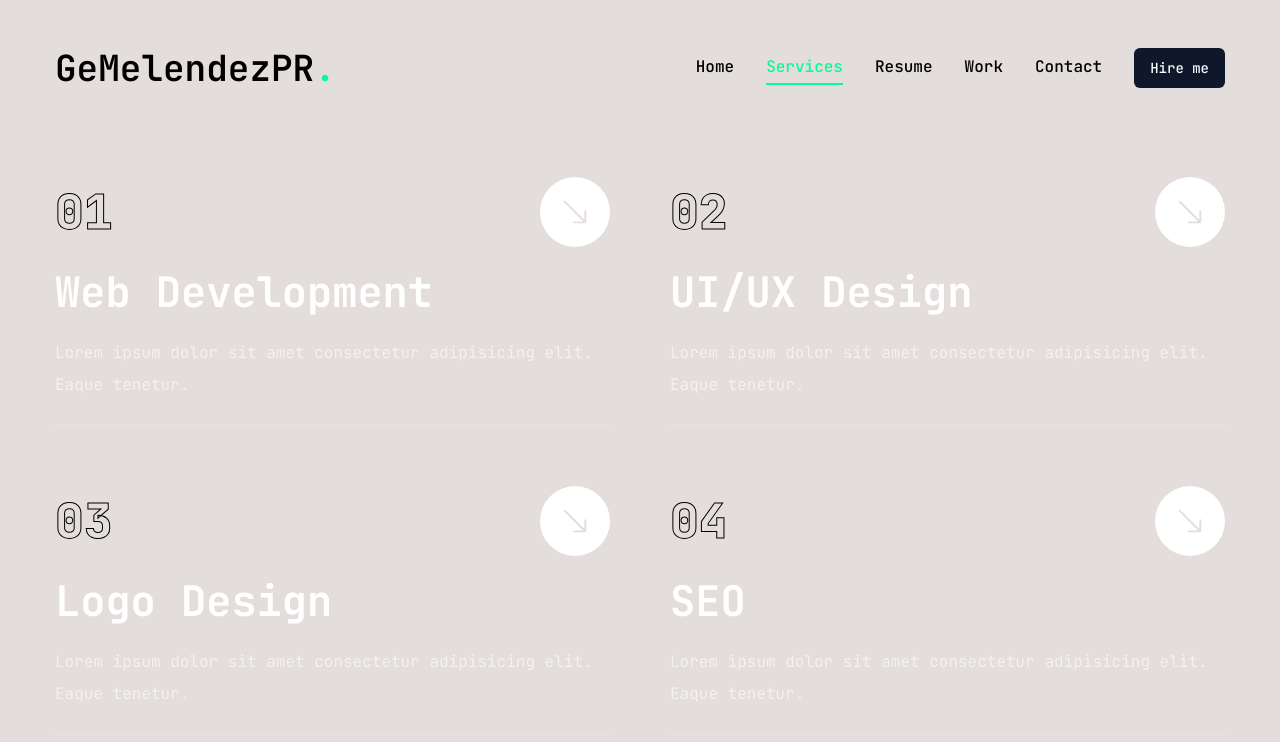
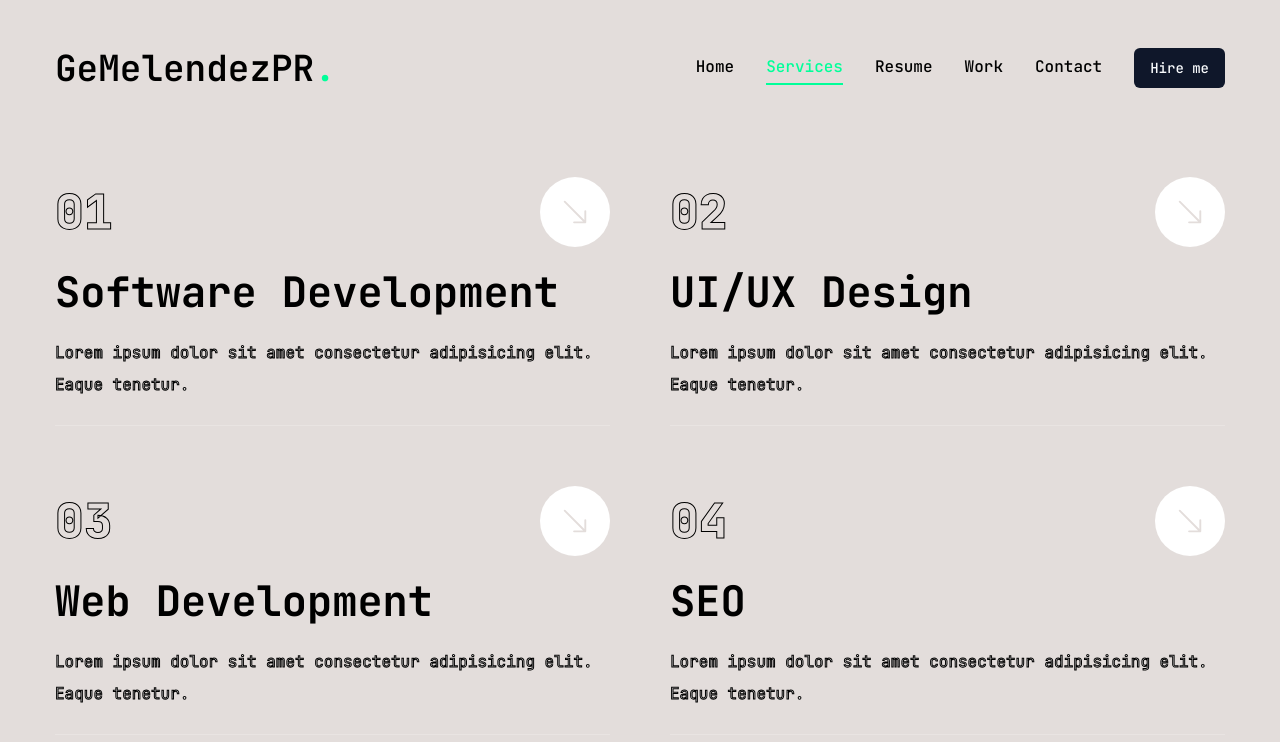
Before and after one commit to gemelendezpr/landing-page, a Next.js app: page /services in a window 1280 px wide. Shown: the top 742 px of the page. Built offline with nearby package versions, Linux system fonts and the light colour scheme.

Commit message:
text outline color accents added in services description

```diff
--- a/app/services/page.jsx
+++ b/app/services/page.jsx
@@ -6,7 +6,7 @@ import Link from "next/link";
 const services = [
   {
     num: "01",
-    title: "Web Development",
+    title: "Software Development",
     description:
       "Lorem ipsum dolor sit amet consectetur adipisicing elit. Eaque tenetur.",
     href: "",
@@ -20,7 +20,7 @@ const services = [
   },
   {
     num: "03",
-    title: "Logo Design",
+    title: "Web Development",
     description:
       "Lorem ipsum dolor sit amet consectetur adipisicing elit. Eaque tenetur.",
     href: "",
@@ -67,11 +67,11 @@ const Services = () => {
                   </Link>
                 </div>
                 {/* title */}
-                <h2 className="text-[42px] font-bold leading-none text-white group-hover:text-accent transition-all duration-500">
+                <h2 className="text-[42px] font-bold leading-none text-black group-hover:text-accent transition-all duration-500">
                   {service.title}
                 </h2>
                 {/* description */}
-                <p className="text-white/60">{service.description}</p>
+                <p className="text-white/60 text-outline">{service.description}</p>
                 {/* border */}
                 <div className="border-b border-white/20 w-full"></div>
               </div>
--- a/app/work/page.jsx
+++ b/app/work/page.jsx
@@ -139,6 +139,8 @@ const Work = () => {
               slidesPerView={1}
               className="xl:h-[520px] mb-12"
               onSlideChange={handleSlideChange}
+              preloadImages={false}  // Add this line
+              lazy={true}  // Add this line
             >
               {projects.map((project, index) => {
                 return (
```
